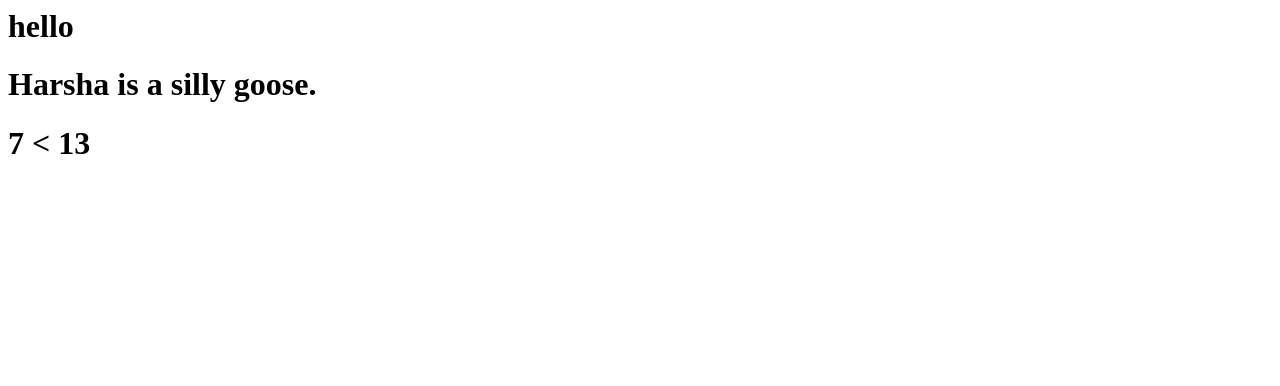
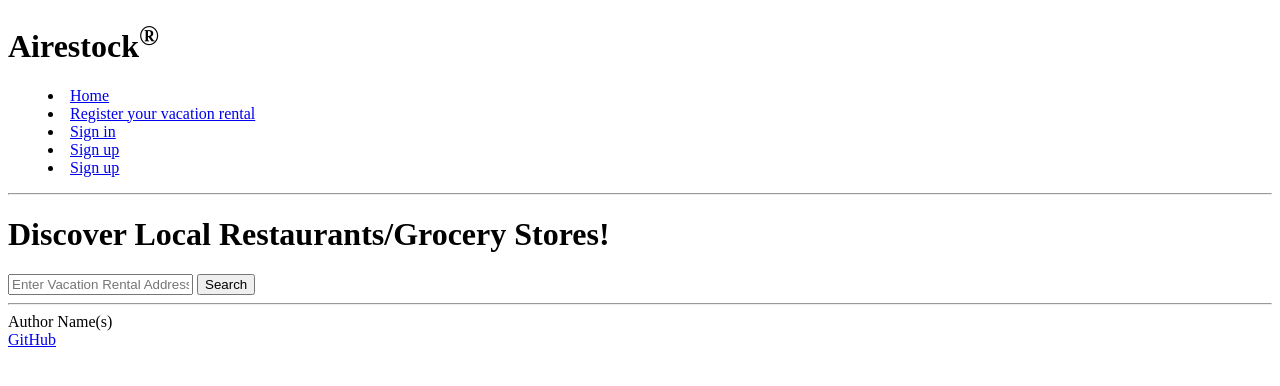
Before and after one commit to jwsearle18/startup, a plain HTML site: page index.html in a window 1280 px wide. Drawn offline with Linux system fonts and the light colour scheme.

Commit message:
create pages and update home page

```diff
--- a/index.html
+++ b/index.html
@@ -1,4 +1,47 @@
-<h1>hello</h1>
-<h1>Harsha is a silly goose.</h1>
-<!-- this is a comment -->
-<h1>7 &lt; 13</h1>
+<!DOCTYPE html>
+<html lang="en">
+  <head>
+    <meta charset="UTF-8" />
+    <!-- Tell browsers not to scale the viewport automatically -->
+    <meta name="viewport" content="width=device-width, initial-scale=1.0" />
+    <title>Airestock HTML</title>
+    <link rel="icon" href="favicon.ico" />
+  </head>
+  <body>
+    <!-- Use header, main, and footer elements to give semantic structure -->
+    <header>
+      <h1>Airestock<sup>&reg;</sup></h1>
+
+      <!-- Navigation elements -->
+      <nav>
+        <!-- Menu is a semantic alternative to <ul> that represents an interaction -->
+        <menu>
+          <li><a href="index.html">Home</a></li>
+          <li><a href="registerVR.html">Register your vacation rental</a></li>
+          <li><a href="signIn.html">Sign in</a></li>
+          <li><a href="signUp.html">Sign up</a></li>
+          <li><a href="localRestaurants.html">Sign up</a></li>
+        </menu>
+      </nav>
+
+      <!-- Since we don't have the ability to style we use old style HTML to give some visual formatting -->
+      <hr />
+    </header>
+
+    <main>
+      <h1>Discover Local Restaurants/Grocery Stores!</h1>
+      <form id="addressForm" method="get" action="localRestaurants.html">
+        <label for="address"></label>
+        <input type="text" id="name" placeholder="Enter Vacation Rental Address" />
+        <button type="button" onclick="searchAddress()">Search</button>
+      </form>
+    </main>
+
+    <footer>
+      <hr />
+      <span class="text-reset">Author Name(s)</span>
+      <br />
+      <a href="https://github.com/jwsearle18/260startup">GitHub</a>
+    </footer>
+  </body>
+</html>
```
Also changed, not shown: localRestaurants.html (added), signIn.html (added), signUp.html (added), vrOwner.html (added).
